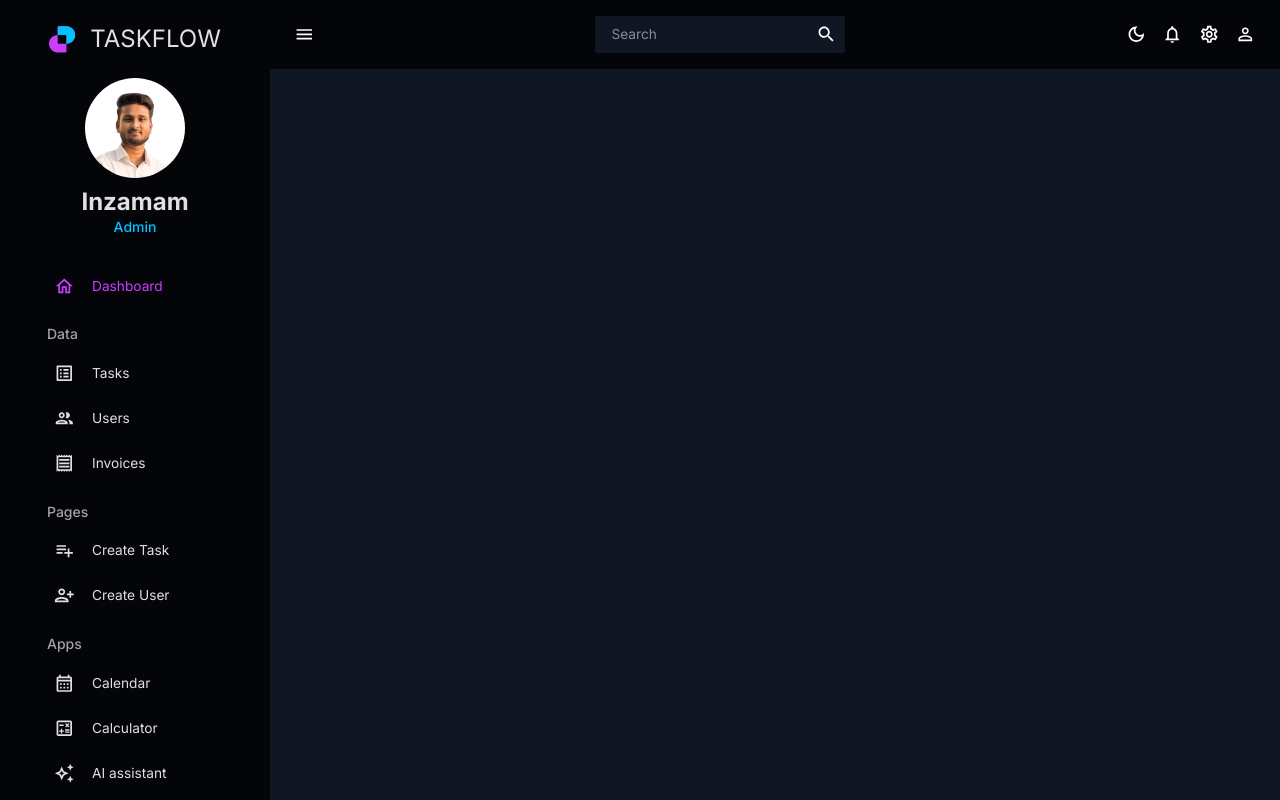
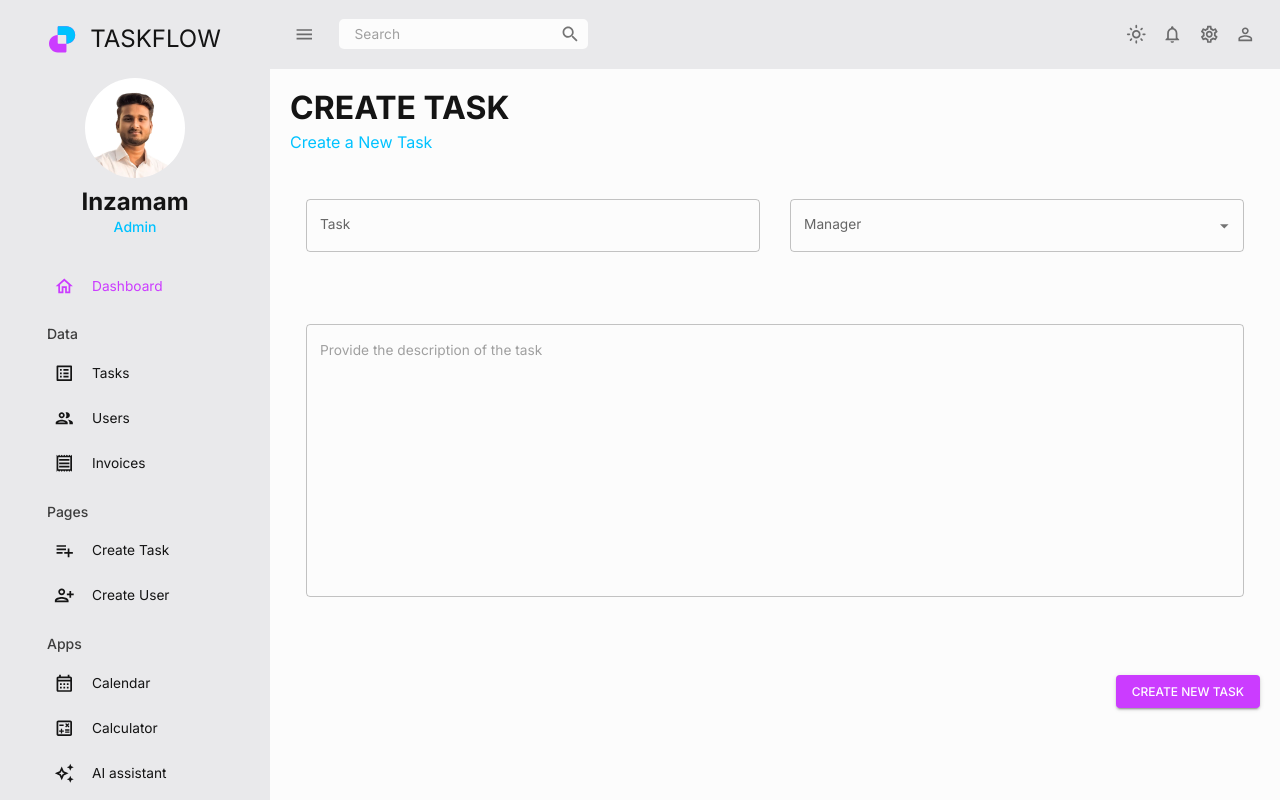
Before and after one commit to Raiyaan-786/Task-Flow, a React (Vite) app in the folder frontend/: page /taskform in a window 1280 px wide. Built offline with nearby package versions, Linux system fonts and the light colour scheme.

Commit message:
taskform done and some minor ui changes done

```diff
--- a/frontend/src/App.jsx
+++ b/frontend/src/App.jsx
@@ -9,6 +9,7 @@ import Tasks from './pages/tasks'
 import Users from './pages/users'
 import Invoices from './pages/invoices';
 import Userform from './pages/userform';
+import Taskform from './pages/taskform';
 
 
 function App() {
@@ -28,7 +29,7 @@ function App() {
                 <Route path='/invoices' element={<Invoices/>}/>
                 <Route path='/tasks' element={<Tasks/>}/>
                 <Route path='/userform' element={<Userform/>}/>
-
+                <Route path='/taskform' element={<Taskform/>}/>
               </Routes>
             </main>
           </div>
--- a/frontend/src/data/mockData.js
+++ b/frontend/src/data/mockData.js
@@ -5,7 +5,8 @@ export const mockDataUsers=[
     "email": "mehrajxyz@gmail.com",
     "age": 35,
     "phone": "6309787469",
-    "access": "admin"
+    "access": "admin",
+    "image" :"https://mui.com/static/images/avatar/1.jpg"
     },
     {
     "id": 2,
@@ -13,7 +14,8 @@ export const mockDataUsers=[
     "email": "johndoe@example.com",
     "age": 30,
     "phone": "1234567890",
-    "access": "user"
+    "access": "user",
+    "image" :"https://mui.com/static/images/avatar/2.jpg"
     },
     {
     "id": 3,
@@ -21,7 +23,8 @@ export const mockDataUsers=[
     "email": "emilychen@email.com",
     "age": 28,
     "phone": "9876543210",
-    "access": "manager"
+    "access": "manager",
+    "image" :"https://mui.com/static/images/avatar/3.jpg"
     },
     {
     "id": 4,
@@ -29,7 +32,8 @@ export const mockDataUsers=[
     "email": "davidlee@email.com",
     "age": 40,
     "phone": "5551112222",
-    "access": "user"
+    "access": "user",
+    "image" :"https://mui.com/static/images/avatar/4.jpg"
     },
     {
     "id": 5,
@@ -37,7 +41,8 @@ export const mockDataUsers=[
     "email": "sarahtaylor@email.com",
     "age": 32,
     "phone": "9998887777",
-    "access": "admin"
+    "access": "admin",
+    "image" :"https://mui.com/static/images/avatar/5.jpg"
     },
     {
     "id": 6,
@@ -45,7 +50,8 @@ export const mockDataUsers=[
     "email": "michaelbrown@email.com",
     "age": 45,
     "phone": "6663332222",
-    "access": "manager"
+    "access": "manager",
+    "image" :"https://mui.com/static/images/avatar/6.jpg"
     },
     {
     "id": 7,
@@ -53,7 +59,8 @@ export const mockDataUsers=[
     "email": "jessicadavis@email.com",
     "age": 29,
     "phone": "4441112222",
-    "access": "user"
+    "access": "user",
+    "image" :"https://mui.com/static/images/avatar/7.jpg"
     },
     {
     "id": 8,
@@ -61,7 +68,8 @@ export const mockDataUsers=[
     "email": "williamwhite@email.com",
     "age": 38,
     "phone": "3339998888",
-    "access": "admin"
+    "access": "admin",
+    "image" :"https://mui.com/static/images/avatar/1.jpg"
     },
     {
     "id": 9,
@@ -69,7 +77,8 @@ export const mockDataUsers=[
     "email": "oliviamartin@email.com",
     "age": 25,
     "phone": "2228889999",
-    "access": "user"
+    "access": "user",
+    "image" :"https://mui.com/static/images/avatar/4.jpg"
     },
     {
     "id": 10,
@@ -77,7 +86,8 @@ export const mockDataUsers=[
     "email": "jameswilson@email.com",
     "age": 42,
     "phone": "1112223333",
-    "access": "manager"
+    "access": "manager",
+    "image" :"https://mui.com/static/images/avatar/3.jpg"
     }
     ]
     export const mockDataInvoices = [
@@ -222,3 +232,11 @@ export const mockDataTasks=
   "status": "Approved"
   }
   ]
+
+export const mockDataManagers=[
+
+    { label: 'Emily Chen', id: 1 },
+    { label: 'Michael Brown', id: 2 },
+    { label: 'James Wilson', id: 3 },
+
+]
--- a/frontend/src/index.css
+++ b/frontend/src/index.css
@@ -8,12 +8,14 @@ html,body,#root,.app,.content{
 .app{
   display: flex;
   position: relative;
+  overflow-x: hidden;
 }
 ::-webkit-scrollbar{
   width: 0px;
 }
 ::-webkit-scrollbar-track{
-  background: #e0e0e0;
+  /* background: #e0e0e0; */
+  background: #4d4d4d;
 }
 ::-webkit-slider-thumb{
   background: #888;
--- a/frontend/src/pages/global/Topbar.jsx
+++ b/frontend/src/pages/global/Topbar.jsx
@@ -10,12 +10,14 @@ const Topbar = ({isCollapsed,setIsCollapsed}) => {
   const colorMode = useContext(ColorModeContext)
   return (
     <Box display={'flex'} justifyContent={'space-between'} p={2} bgcolor={colors.primary[900]}>
+      {/* search bar */}
+      <Box display={'flex'} gap={2} alignItems={'center'}>
       <IconButton onClick={()=>setIsCollapsed(!isCollapsed)}><MenuOutlined /></IconButton>
-      {/* search bar */}
-      <Box display={'flex'} bgcolor={colors.primary[600]} borderRadius={'3px'} >
+      <Box display={'flex'} bgcolor={colors.bgc[100]} borderRadius={'5px'} height={'30px'} >
         <InputBase sx={{ ml: 2, flex: 1 }} placeholder='Search' />
         <IconButton type='button' sx={{ p: 1 }}><Search /></IconButton>
       </Box>
+     </Box>
       {/* icon buttons */}
       <Box display={'flex'}>
         <IconButton onClick={colorMode.toggleColorMode}>
--- /dev/null
+++ b/frontend/src/pages/taskform/index.jsx
@@ -0,0 +1,140 @@
+import { Autocomplete, Box, Button, colors, Modal, TextField, Typography } from "@mui/material";
+import { Formik } from "formik";
+import * as yup from "yup";
+import useMediaQuery from "@mui/material/useMediaQuery";
+import Header from "../../components/Header";
+import { mockDataManagers, mockDataUsers } from "../../data/mockData";
+import { useState } from "react";
+
+const Taskform = () => {
+    const [open,setOpen]=useState(false);
+    const isNonMobile = useMediaQuery("(min-width:600px)");
+
+    const handleFormSubmit = (values) => {
+        console.log(values);
+    };
+    return (
+        <Box m="20px" >
+            <Header title="CREATE TASK" subtitle="Create a New Task" />
+
+            <Formik
+                onSubmit={handleFormSubmit}
+                initialValues={initialValues}
+                validationSchema={checkoutSchema}
+            >
+                {({
+                    values,
+                    errors,
+                    touched,
+                    handleBlur,
+                    handleChange,
+                    handleSubmit,
+                    getOptionLabel,
+                    setFieldValue,
+                }) => (
+                    <form onSubmit={handleSubmit}>
+                        <Box
+                            p={2}
+                            height={'59vh'}
+                            overflow={"auto"}
+                            display="grid"
+                            gap="30px"
+                            gridTemplateColumns="repeat(4, minmax(0, 1fr))"
+                            sx={{
+                                "& > div": { gridColumn: isNonMobile ? undefined : "span 4" },
+                            }}
+                        >
+                            <TextField
+                                fullWidth
+                                variant="outlined"
+                                type="text"
+                                label="Task"
+                                onBlur={handleBlur}
+                                onChange={handleChange}
+                                value={values.task}
+                                name="task"
+                                error={!!touched.task && !!errors.task}
+                                helperText={touched.task && errors.task}
+                                sx={{ gridColumn: "span 2" }}
+                            />
+                            <Autocomplete
+                                disablePortal
+                                options={mockDataManagers}
+                                fullWidth
+                                name="manager"
+                                getOptionLabel={option => option.label}
+                                onBlur={handleBlur}
+                                onChange={(e, value) => {
+                                    setFieldValue(
+                                        "manager",
+                                        value !== null ? value.label : initialValues.manager
+                                    );
+                                }}
+                                renderInput={(params) => <TextField
+                                    variant="outlined"
+                                    {...params}
+                                    label="Manager"
+                                    name="manager"
+                                    error={!!touched.manager && !!errors.manager}
+                                    helperText={touched.manager && errors.manager}
+                                />}
+                                sx={{ gridColumn: "span 2" }}
+                            />
+                            <TextField
+                                fullWidth
+                                variant="outlined"
+                                multiline
+                                rows={12}
+                                type="text"
+                                placeholder="Provide the description of the task"
+                                onBlur={handleBlur}
+                                onChange={handleChange}
+                                value={values.description}
+                                name="description"
+                                error={!!touched.description && !!errors.description}
+                                helperText={touched.description && errors.description}
+                                sx={{ gridColumn: "span 4" }}
+                            />
+
+                        </Box>
+                        <Box display="flex" justifyContent="end" mt="20px">
+                            <Button onClick={()=>setOpen(true)} sx={{ backgroundColor: "#cb3cff" }} variant="contained">
+                                Create New Task
+                            </Button>
+                            <Modal
+                                open={open}
+                                onClose={()=>{setOpen(!open)}}
+                                aria-labelledby="modal-modal-title"
+                                aria-describedby="modal-modal-description"
+                                sx={{display:"flex",alignItems:"center",justifyContent:'center'}}
+                            >
+                                <Box display={'flex'} flexDirection={'column'} gap={3} sx={{height:'150px',width:"250px", bgcolor:"white",borderRadius:'15px',p:3}} >
+                                    <Typography id="modal-modal-title" variant="h4" component="h2">
+                                        Create a New Task ?
+                                    </Typography>
+                                    <Box display={'flex'} alignItems={'center'} justifyContent={'center'} gap={4}>
+                                    <Button variant="outlined" onClick={()=>setOpen(false)}>Cancel</Button>
+                                    <Button onClick={()=>{handleSubmit(),setOpen(false)}} type="submit" variant="outlined"  >Create</Button>
+                                    </Box>
+                                </Box>
+                            </Modal>
+                        </Box>
+                    </form>
+                )}
+            </Formik>
+        </Box>
+    );
+};
+
+const checkoutSchema = yup.object().shape({
+    task: yup.string().required("required"),
+    manager: yup.string().required("required"),
+    description: yup.string().required("required"),
+});
+const initialValues = {
+    task: "",
+    manager: "",
+    description: "",
+};
+
+export default Taskform;
--- a/frontend/src/theme.js
+++ b/frontend/src/theme.js
@@ -106,6 +106,9 @@ export const tokens =(mode)=>({
           800: "#511866",
           900: "#290c33"
       },
+      bgc:{
+        100:"#101624"
+      }
       }:{
             grey: {
                 100: "#141414",
@@ -125,7 +128,7 @@ export const tokens =(mode)=>({
                 400: "#f2f0f0", //manually changed
                 500: "#141b2d",
                 600: "#f2f0f0", //manually changed
-                700: "#727681",
+                700: "#f2f0f0", //manually changed
                 800: "#a1a4ab",
                 900: "#e9e9eb", //manually changed
             },
@@ -184,6 +187,9 @@ export const tokens =(mode)=>({
             800: "#eab1ff",
             900: "#f5d8ff",
           },
+          bgc:{
+            100:"#fcfcfc"
+          }
         }
     )
 })
@@ -267,7 +273,7 @@ export const themeSettings = (mode) => {
   });
 
   export const useMode = () => {
-    const [mode, setMode] = useState("dark");
+    const [mode, setMode] = useState("light");
 
     const colorMode = useMemo(
       () => ({
```
Also changed, not shown: frontend/src/pages/invoices/index.jsx (+10 -6 lines), frontend/src/pages/tasks/index.jsx (+4 -4 lines), frontend/src/pages/userform/index.jsx (+9 -6 lines), frontend/src/pages/users/index.jsx (+11 -5 lines).
